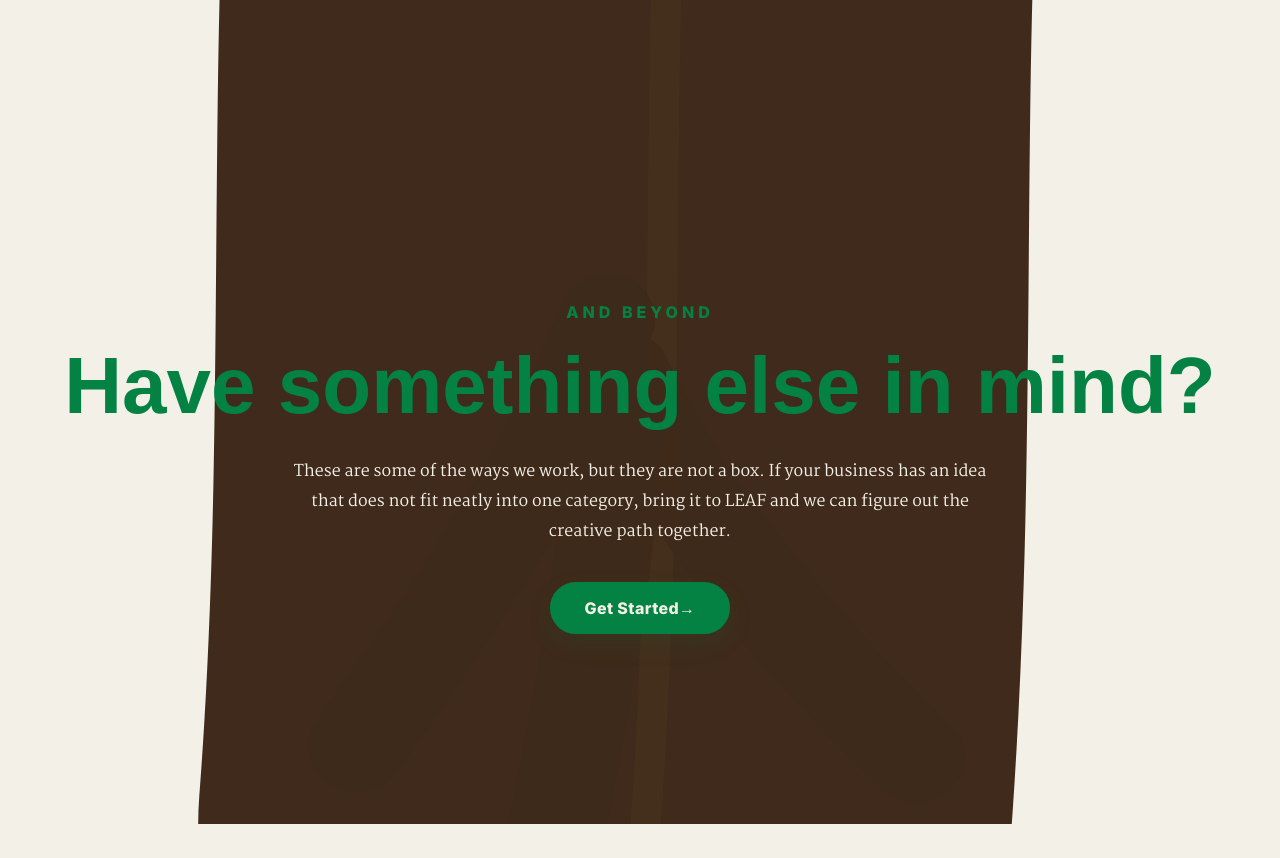
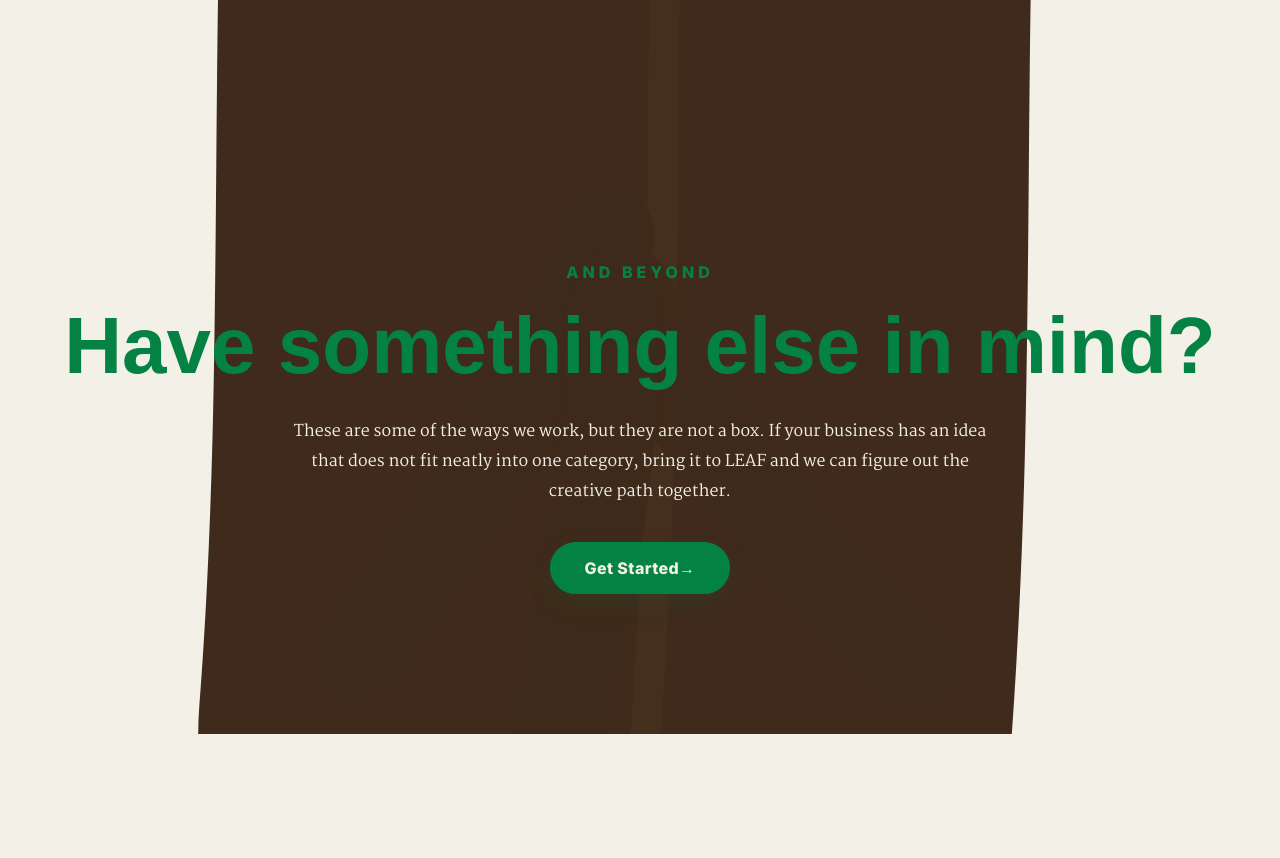
Before and after one commit to TheLeafAgency/The-LEAF-Agency, a Next.js app: page /services in a window 1280 px wide. Shown: the part 7800-8658 px from the top of the page. After the commit the page ends 8568 px from the top, so only its background shows below. Built offline with nearby package versions, Linux system fonts and the light colour scheme.

Commit message:
Raise services ending text and shorten bottom space

```diff
--- a/app/globals.css
+++ b/app/globals.css
@@ -1551,7 +1551,7 @@ section { width: 100%; }
 
 .services-ending {
   background: transparent;
-  padding: 170px 0 190px;
+  padding: 130px 0 140px;
   z-index: 2;
 }
 
```
